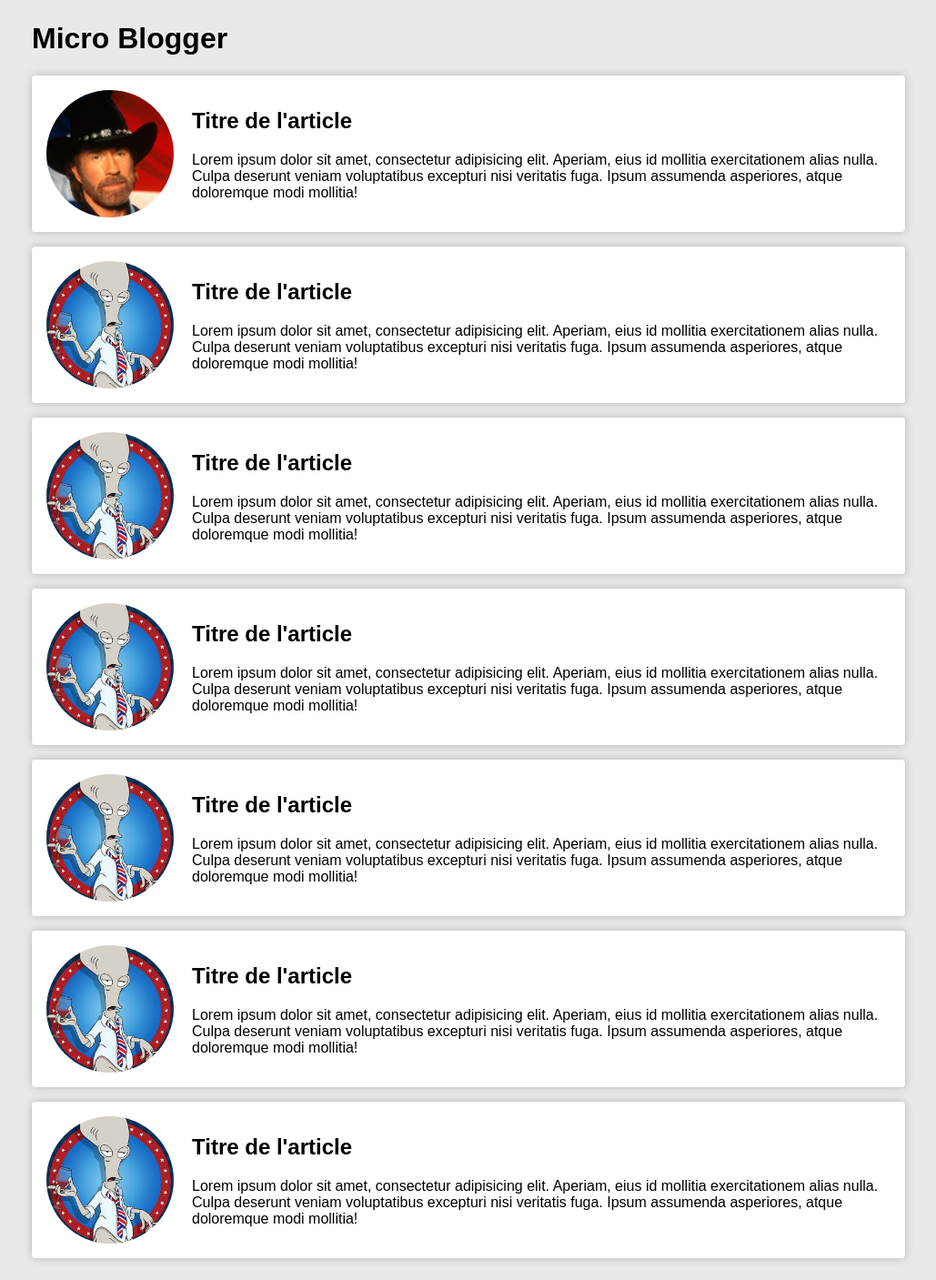
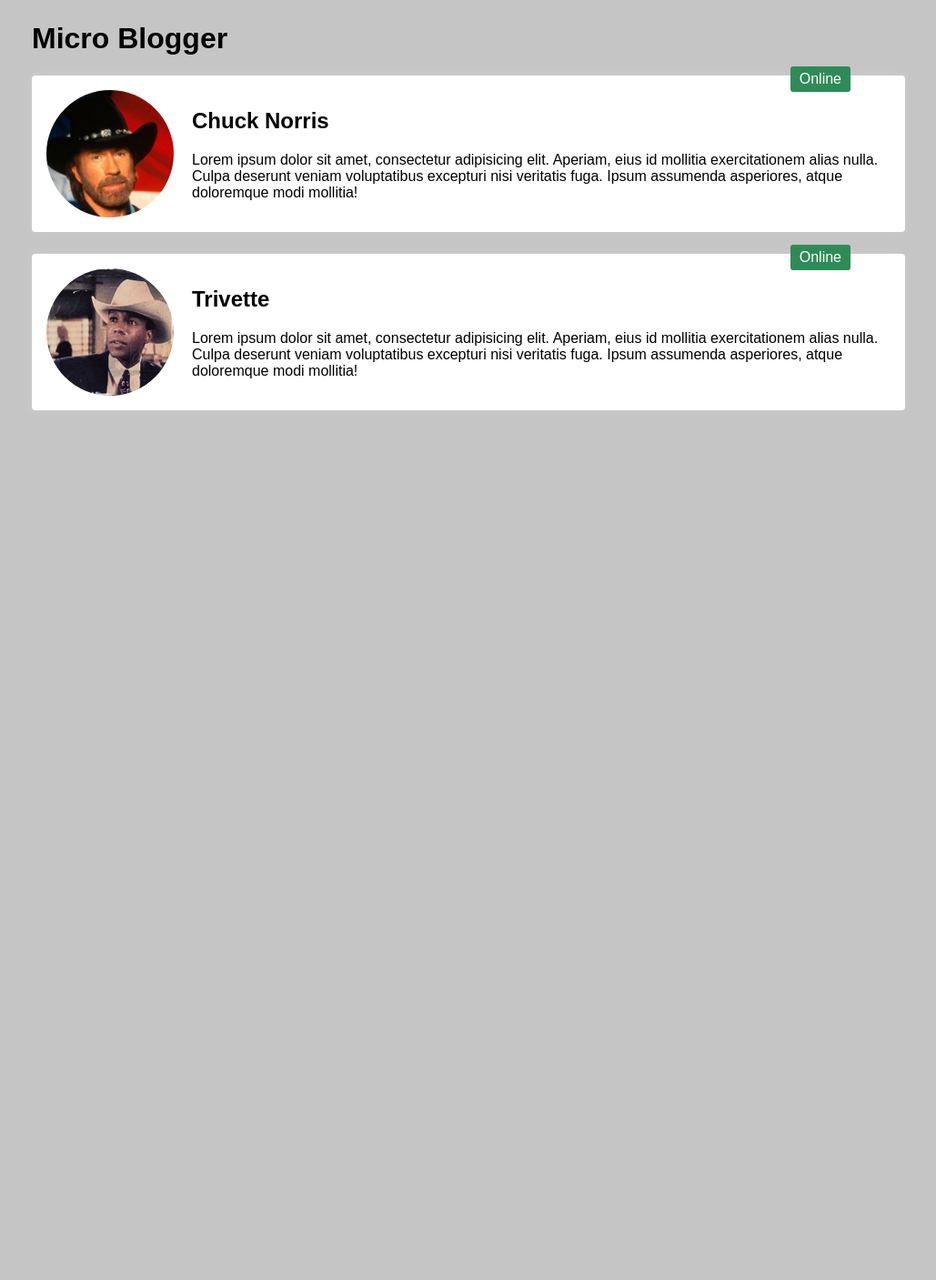
Before and after one commit to astonecole/poe65-front, a plain HTML site: page html/float/index.html in a window 1280 px wide. Shown: the part 5-1412 px from the top of the page at 91% size, without its empty margins (125-1154 px from the left). After the commit the page ends 800 px from the top, so only its background shows below. Drawn offline with Linux system fonts and the light colour scheme.

```diff
--- /dev/null
+++ b/html/flexbox/style.css
@@ -0,0 +1,30 @@
+body {
+    font-family: sans-serif;
+}
+
+.container {
+    width: 800px;
+    height: 400px;
+    background-color: #a8a8a8;
+    margin: 0 auto;
+    display: flex;
+
+    /* Flex Direction: axe principale */
+    flex-direction: row;
+    justify-content: space-between;
+    align-items: stretch;
+}
+
+.box {
+    width: 80px;
+    /* height: 80px; */
+    background-color: springgreen;
+    color: seagreen;
+    border: 1px solid seagreen;
+    text-align: center;
+    line-height: 80px;
+}
+
+.box2 {
+    align-self: center;
+}
--- a/html/float/index.html
+++ b/html/float/index.html
@@ -14,84 +14,37 @@
     <div class="container">
         <h1>Micro Blogger</h1>
 
-        <article class="article clearfix">
+        <article class="article-card">
+            <div class="article-status">Online</div>
+            <div class="article clearfix">
                 <img class="article-img float-left" src="chuck-norris.jpeg" alt="Chucky" title="Chucky">
                 <div class="article-content">
-                <h2>Titre de l'article</h2>
+                    <h2>Chuck Norris</h2>
                     <p class="article-text">
-                    Lorem ipsum dolor sit amet, consectetur adipisicing elit. Aperiam, eius id mollitia exercitationem
+                        Lorem ipsum dolor sit amet, consectetur adipisicing elit. Aperiam, eius id mollitia
+                        exercitationem
                         alias nulla. Culpa deserunt veniam voluptatibus excepturi nisi veritatis fuga. Ipsum assumenda
                         asperiores, atque doloremque modi mollitia!
                     </p>
                 </div>
+            </div>
         </article>
-        <article class="article clearfix">
-            <img class="article-img float-left" src="roger.jpg" alt="Chucky" title="Chucky">
+
+        <article class="article-card">
+            <div class="article-status">Online</div>
+            <div class="article clearfix">
+                <img class="article-img float-left" src="trivette.gif" alt="Trivette" title="Trivette">
                 <div class="article-content">
-                <h2>Titre de l'article</h2>
+                    <h2>Trivette</h2>
                     <p class="article-text">
-                    Lorem ipsum dolor sit amet, consectetur adipisicing elit. Aperiam, eius id mollitia exercitationem
+                        Lorem ipsum dolor sit amet, consectetur adipisicing elit. Aperiam, eius id mollitia
+                        exercitationem
                         alias nulla. Culpa deserunt veniam voluptatibus excepturi nisi veritatis fuga. Ipsum assumenda
                         asperiores, atque doloremque modi mollitia!
                     </p>
                 </div>
-        </article>
-        <article class="article clearfix">
-            <img class="article-img float-left" src="roger.jpg" alt="Chucky" title="Chucky">
-            <div class="article-content">
-                <h2>Titre de l'article</h2>
-                <p class="article-text">
-                    Lorem ipsum dolor sit amet, consectetur adipisicing elit. Aperiam, eius id mollitia exercitationem
-                    alias nulla. Culpa deserunt veniam voluptatibus excepturi nisi veritatis fuga. Ipsum assumenda
-                    asperiores, atque doloremque modi mollitia!
-                </p>
             </div>
         </article>
-        <article class="article clearfix">
-            <img class="article-img float-left" src="roger.jpg" alt="Chucky" title="Chucky">
-            <div class="article-content">
-                <h2>Titre de l'article</h2>
-                <p class="article-text">
-                    Lorem ipsum dolor sit amet, consectetur adipisicing elit. Aperiam, eius id mollitia exercitationem
-                    alias nulla. Culpa deserunt veniam voluptatibus excepturi nisi veritatis fuga. Ipsum assumenda
-                    asperiores, atque doloremque modi mollitia!
-                </p>
-            </div>
-        </article>
-        <article class="article clearfix">
-            <img class="article-img float-left" src="roger.jpg" alt="Chucky" title="Chucky">
-            <div class="article-content">
-                <h2>Titre de l'article</h2>
-                <p class="article-text">
-                    Lorem ipsum dolor sit amet, consectetur adipisicing elit. Aperiam, eius id mollitia exercitationem
-                    alias nulla. Culpa deserunt veniam voluptatibus excepturi nisi veritatis fuga. Ipsum assumenda
-                    asperiores, atque doloremque modi mollitia!
-                </p>
-            </div>
-        </article>
-        <article class="article clearfix">
-            <img class="article-img float-left" src="roger.jpg" alt="Chucky" title="Chucky">
-            <div class="article-content">
-                <h2>Titre de l'article</h2>
-                <p class="article-text">
-                    Lorem ipsum dolor sit amet, consectetur adipisicing elit. Aperiam, eius id mollitia exercitationem
-                    alias nulla. Culpa deserunt veniam voluptatibus excepturi nisi veritatis fuga. Ipsum assumenda
-                    asperiores, atque doloremque modi mollitia!
-                </p>
-            </div>
-        </article>
-        <article class="article clearfix">
-            <img class="article-img float-left" src="roger.jpg" alt="Chucky" title="Chucky">
-            <div class="article-content">
-                <h2>Titre de l'article</h2>
-                <p class="article-text">
-                    Lorem ipsum dolor sit amet, consectetur adipisicing elit. Aperiam, eius id mollitia exercitationem
-                    alias nulla. Culpa deserunt veniam voluptatibus excepturi nisi veritatis fuga. Ipsum assumenda
-                    asperiores, atque doloremque modi mollitia!
-                </p>
-            </div>
-        </article>
-    </div>
 
 </body>
 
--- a/html/float/style.css
+++ b/html/float/style.css
@@ -1,6 +1,6 @@
 body {
     font-family: sans-serif;
-    background-color: #e9e9e9;
+    background-color: #c5c5c5;
     display: flex;
     justify-content: center;
 }
@@ -9,13 +9,28 @@ body {
     width: 960px;
 }
 
+.article-card {
+    position: relative;
+}
+
 .article {
     background-color: #fff;
     padding: 16px;
     border-radius: 4px;
-    box-shadow: 0 0 10px #b4b4b4;
-    margin-bottom: 16px;
+    box-shadow: 0 0 10px #cecece;
+    margin-bottom: 24px;
     position: relative;
+}
+
+.article-status {
+    background-color: seagreen;
+    color: white;
+    right: 60px;
+    top: -10px;
+    position: absolute;
+    padding: 5px 10px;
+    border-radius: 3px;
+    z-index: 1;
 }
 
 .article-content {
@@ -40,10 +55,10 @@ body {
     border-radius: 100%;
     background-color: rgba(0, 0, 0, 0.541);
     opacity: 0;
-    transition: opacity 0.6s;
+    transition: opacity 0.7s;
 }
 
-.article:hover::before {
+.article:hover::before  {
     opacity: 1;
 }
 
```
Also changed, not shown: html/flexbox/index.html (added, +20 -0 lines), html/float/roger.jpg (deleted), html/float/trivette.gif (added). Lines whose indentation alone changed are shown as unchanged.
